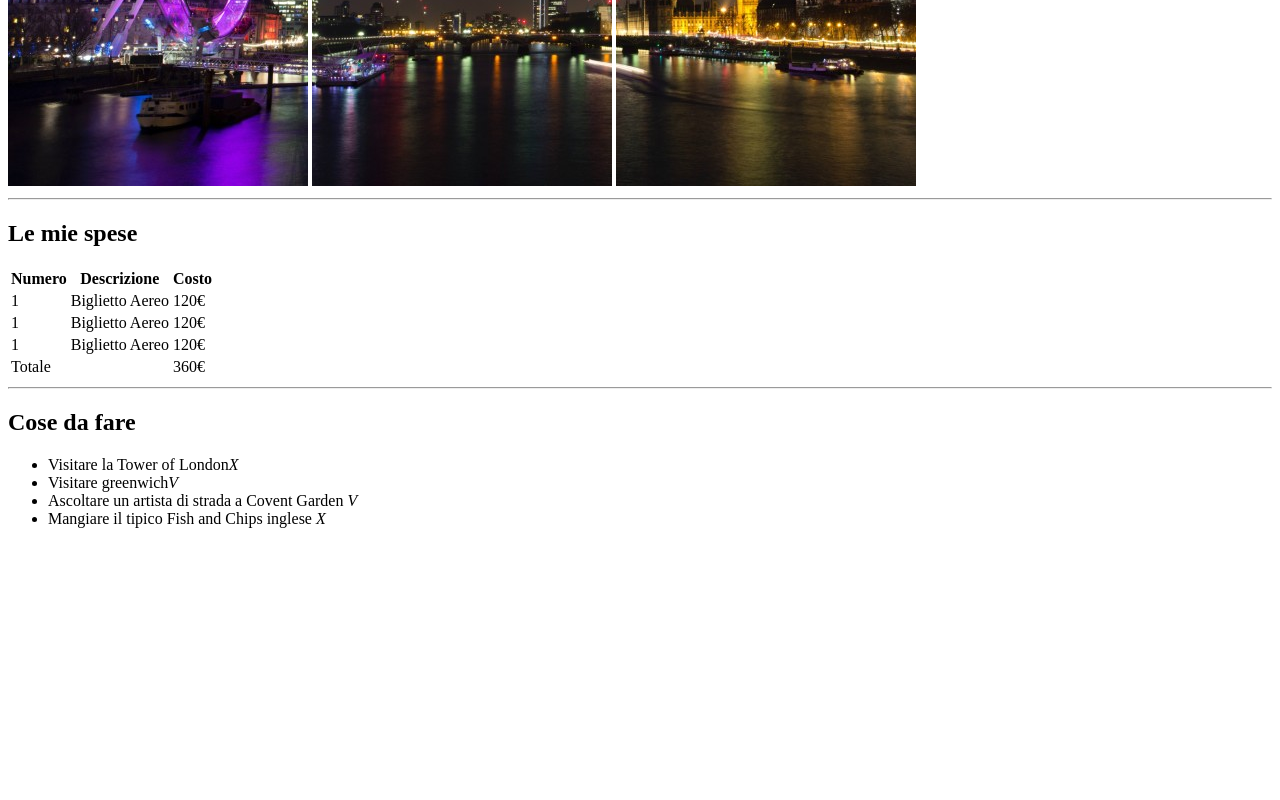
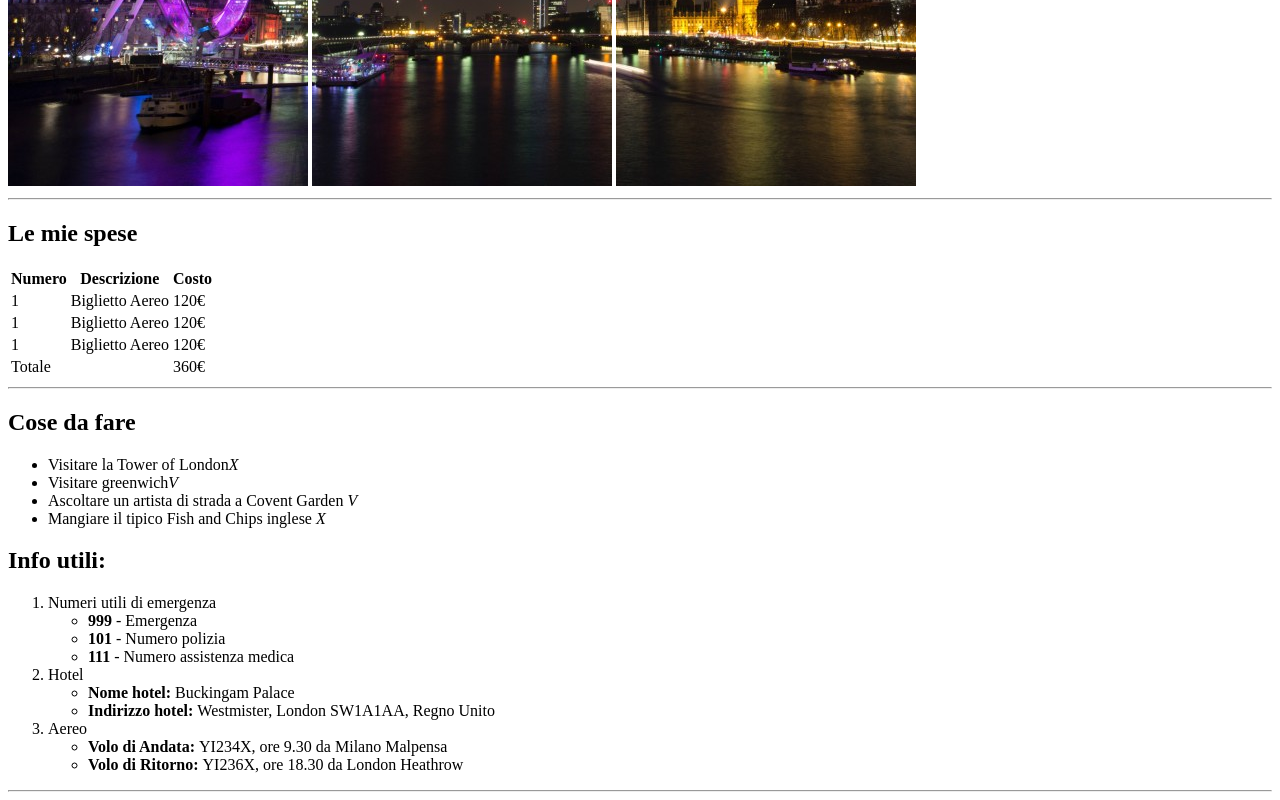
Before and after one commit to micheledidonna01/html-london-trip, a plain HTML site: page index.html in a window 1280 px wide. Shown: the part 494-1294 px from the top of the page. Before the commit the page ends 1038 px from the top, so only its background shows below. Drawn offline with Linux system fonts and the light colour scheme.

Commit message:
feat: inserimento lista info utili

```diff
--- a/index.html
+++ b/index.html
@@ -73,6 +73,33 @@
             </ul>
         </div>
 
+        <!--LISTA DELLE INFORMAZIONI UTILI-->
+        <div>
+            <h2>Info utili:</h2>
+            <ol>
+                <li>Numeri utili di emergenza
+                    <ul>
+                        <li><strong>999 </strong>- Emergenza</li>
+                        <li><strong>101 </strong>- Numero polizia</li>
+                        <li><strong>111 </strong>- Numero assistenza medica</li>
+                    </ul>
+                </li>
+                <li>Hotel
+                    <ul>
+                        <li><strong>Nome hotel: </strong>Buckingam Palace</li>
+                        <li><strong>Indirizzo hotel: </strong>Westmister, London SW1A1AA, Regno Unito</li>
+                    </ul>
+                </li>
+                <li>Aereo
+                    <ul>
+                        <li><strong>Volo di Andata: </strong> YI234X, ore 9.30 da Milano Malpensa</li>
+                        <li><strong>Volo di Ritorno: </strong> YI236X, ore 18.30 da London Heathrow</li>
+                    </ul>
+                </li>
+            </ol>
+        </div>
+
+        <hr>
     </main>
     <!--FINE CONTENUTO PAGINA-->
 </body>
```
